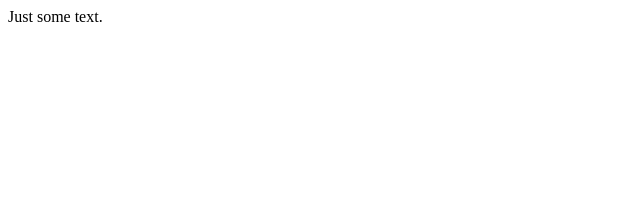
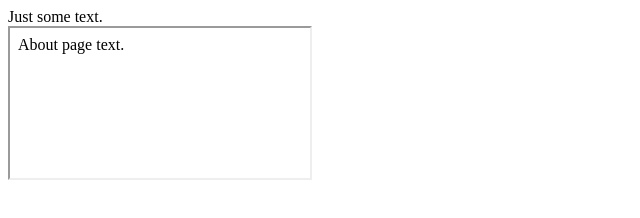
Before and after one commit to justthenextpotato/test_site, a plain HTML site: page index.html in a window 1280 px wide. Shown: the whole page, without its empty margins (0-640 px from the left). Drawn offline with Linux system fonts and the light colour scheme.

Commit message:
Update index.html

```diff
--- a/index.html
+++ b/index.html
@@ -6,6 +6,6 @@
 <body>
 Just some text.
   <br>
-  <iframe src="https://justthenextpotato.github.io/test_site/about.html></iframe>
+  <iframe src="https://justthenextpotato.github.io/test_site/about.html"></iframe>
 </body>
 </html>
```
